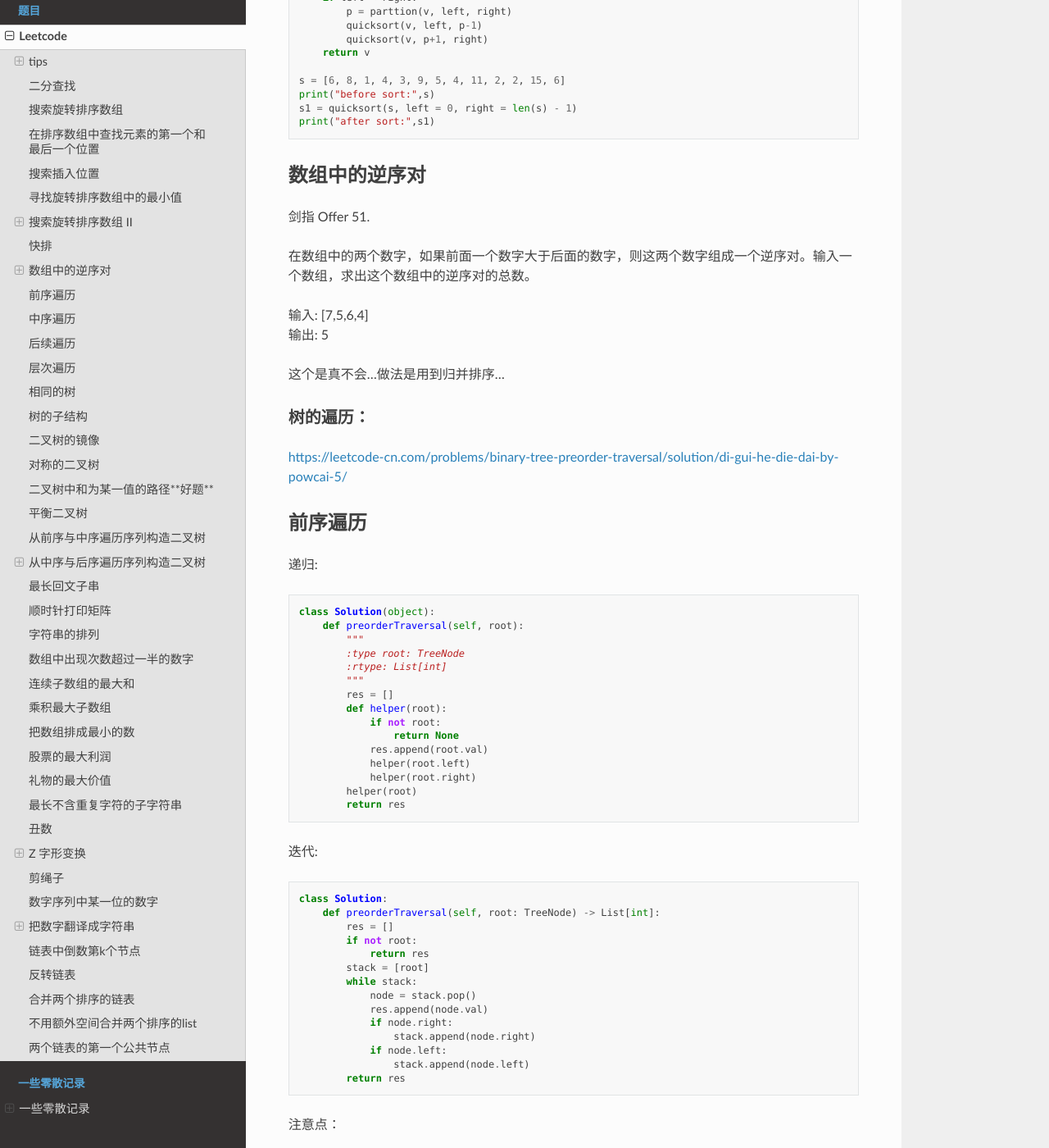
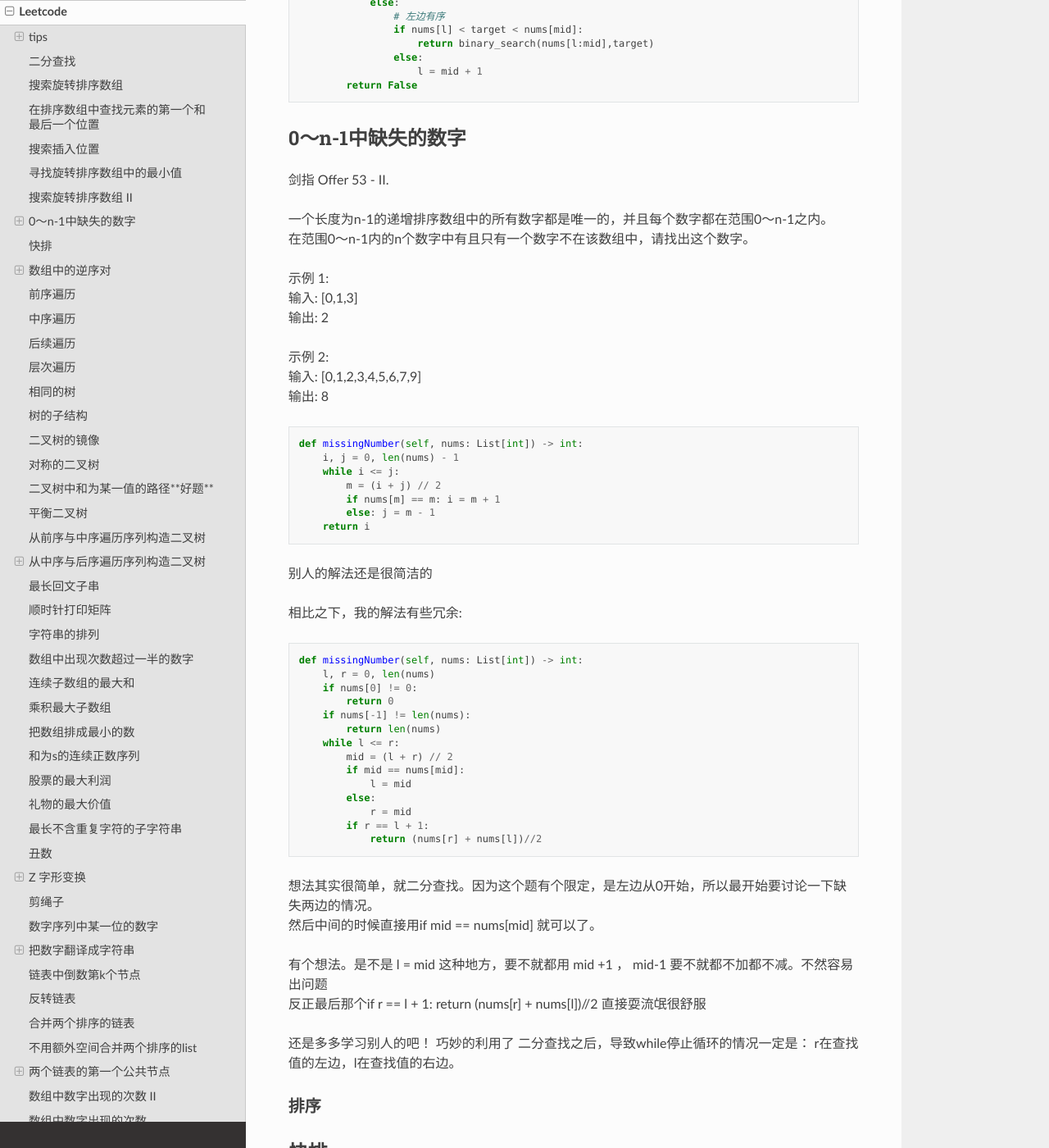
Before and after one commit to luochuankai-JHU/knowledge_record, a Sphinx documentation site: the page built from docs/leetcode/leetcode.rst, in a window 1280 px wide and 1400 px high, scrolled down 5475 px. Shown: the whole window at 82% size. Built offline with Sphinx 7.4.7 and the Read the Docs theme 2.0.0, drawn with Linux system fonts in a browser that asks for light colours; some of the changed text lies outside the part shown.

Commit message:
leetcode

```diff
--- a/docs/leetcode/leetcode.rst
+++ b/docs/leetcode/leetcode.rst
@@ -136,6 +136,41 @@
                 return [-1,-1]
             right = get_right(nums,target)
             return [left,right]
+
+
+emmmm 上面这样写好蠢啊
+
+剑指53跟这个几乎一样
+::
+
+	def search(self, nums: List[int], target: int) -> int:
+
+        def get_first(nums,target):
+            l, r = 0, len(nums)-1
+            while l <= r:
+                mid = (l + r)//2
+                if nums[mid]>=target:
+                    r = mid -1
+                elif nums[mid] < target:
+                    l = mid + 1
+            return l
+
+        def get_last(nums,target):
+            l, r = 0, len(nums)-1
+            while l <= r:
+                mid = (l + r)//2
+                if nums[mid] <= target:
+                    l = mid + 1
+                elif nums[mid] > target:
+                    r = mid - 1
+            return r
+
+        r = get_last(nums,target)
+        l = get_first(nums,target)
+        if r < l:
+            return 0
+        else:
+            return r - l +1
 
 
 搜索插入位置
@@ -240,8 +275,57 @@
             return False
 
 
-
-
+0～n-1中缺失的数字
+--------------------------
+剑指 Offer 53 - II.
+
+| 一个长度为n-1的递增排序数组中的所有数字都是唯一的，并且每个数字都在范围0～n-1之内。
+| 在范围0～n-1内的n个数字中有且只有一个数字不在该数组中，请找出这个数字。
+
+| 示例 1:
+| 输入: [0,1,3]
+| 输出: 2
+
+| 示例 2:
+| 输入: [0,1,2,3,4,5,6,7,9]
+| 输出: 8
+
+::
+
+    def missingNumber(self, nums: List[int]) -> int:
+        i, j = 0, len(nums) - 1
+        while i <= j:
+            m = (i + j) // 2
+            if nums[m] == m: i = m + 1
+            else: j = m - 1
+        return i
+
+别人的解法还是很简洁的
+
+相比之下，我的解法有些冗余::
+
+    def missingNumber(self, nums: List[int]) -> int:
+        l, r = 0, len(nums)
+        if nums[0] != 0:
+            return 0
+        if nums[-1] != len(nums):
+            return len(nums)
+        while l <= r:
+            mid = (l + r) // 2
+            if mid == nums[mid]:
+                l = mid
+            else:
+                r = mid
+            if r == l + 1:
+                return (nums[r] + nums[l])//2
+
+| 想法其实很简单，就二分查找。因为这个题有个限定，是左边从0开始，所以最开始要讨论一下缺失两边的情况。
+| 然后中间的时候直接用if mid == nums[mid] 就可以了。
+
+| 有个想法。是不是 l = mid 这种地方，要不就都用 mid +1 ， mid-1 要不就都不加都不减。不然容易出问题
+| 反正最后那个if r == l + 1: return (nums[r] + nums[l])//2 直接耍流氓很舒服
+
+| 还是多多学习别人的吧！ 巧妙的利用了 二分查找之后，导致while停止循环的情况一定是： r在查找值的左边，l在查找值的右边。
 
 排序
 ====================
@@ -1067,6 +1151,47 @@
 
 里面涉及到一些数学推导与证明，评论区和下面其他大佬的解答里面有证明。
 
+
+和为s的连续正数序列
+-----------------------------
+剑指 Offer 57 - II.
+
+输入一个正整数 target ，输出所有和为 target 的连续正整数序列（至少含有两个数）。
+
+序列内的数字由小到大排列，不同序列按照首个数字从小到大排列。
+
+| 示例 1：
+| 输入：target = 9
+| 输出：[[2,3,4],[4,5]]
+
+| 示例 2：
+| 输入：target = 15
+| 输出：[[1,2,3,4,5],[4,5,6],[7,8]]
+::
+
+    def findContinuousSequence(self, target: int) -> List[List[int]]:
+        if target<=2:
+            return None
+        l,r = 1,1
+        res = []
+        the_sum = 1
+        while l<=target//2:
+            if the_sum<target:
+                r+=1
+                the_sum+=r
+            elif the_sum>target:
+                the_sum-=l
+                l+=1
+            elif the_sum==target:
+                res.append([x for x in range(l,r+1)])
+                the_sum-=l
+                l+=1
+        return res
+
+经典双指针题目
+
+
+
 股票的最大利润
 ------------------------------
 剑指 Offer 63.
@@ -1511,3 +1636,37 @@
         return node1
 
 看着简洁，但是可读性没有最开始的好。我还是建议分开写
+
+
+位运算
+==============
+我菜狗，暂时不会
+
+数组中数字出现的次数 II
+-----------------------------------
+剑指 Offer 56 - II.
+
+在一个数组 nums 中除一个数字只出现一次之外，其他数字都出现了三次。请找出那个只出现一次的数字。
+
+| 示例 1：
+| 输入：nums = [3,4,3,3]
+| 输出：4
+
+| 示例 2：
+| 输入：nums = [9,1,7,9,7,9,7]
+| 输出：1
+
+
+数组中数字出现的次数
+-----------------------------
+剑指 Offer 56 - I.
+
+一个整型数组 nums 里除两个数字之外，其他数字都出现了两次。请写程序找出这两个只出现一次的数字。要求时间复杂度是O(n)，空间复杂度是O(1)。
+
+| 示例 1：
+| 输入：nums = [4,1,4,6]
+| 输出：[1,6] 或 [6,1]
+
+| 示例 2：
+| 输入：nums = [1,2,10,4,1,4,3,3]
+| 输出：[2,10] 或 [10,2]
--- a/docs/python/python.rst
+++ b/docs/python/python.rst
@@ -22,7 +22,8 @@
 
 西瓜书
 
-
+一个做的很好的GitHub网站，里面总结了面试题
+https://github.com/luochuankai-JHU/Algorithm_Interview_Notes-Chinese
 
 
 
```
Also changed, not shown: other parts of docs/python/python.rst (+1 -1 lines).
